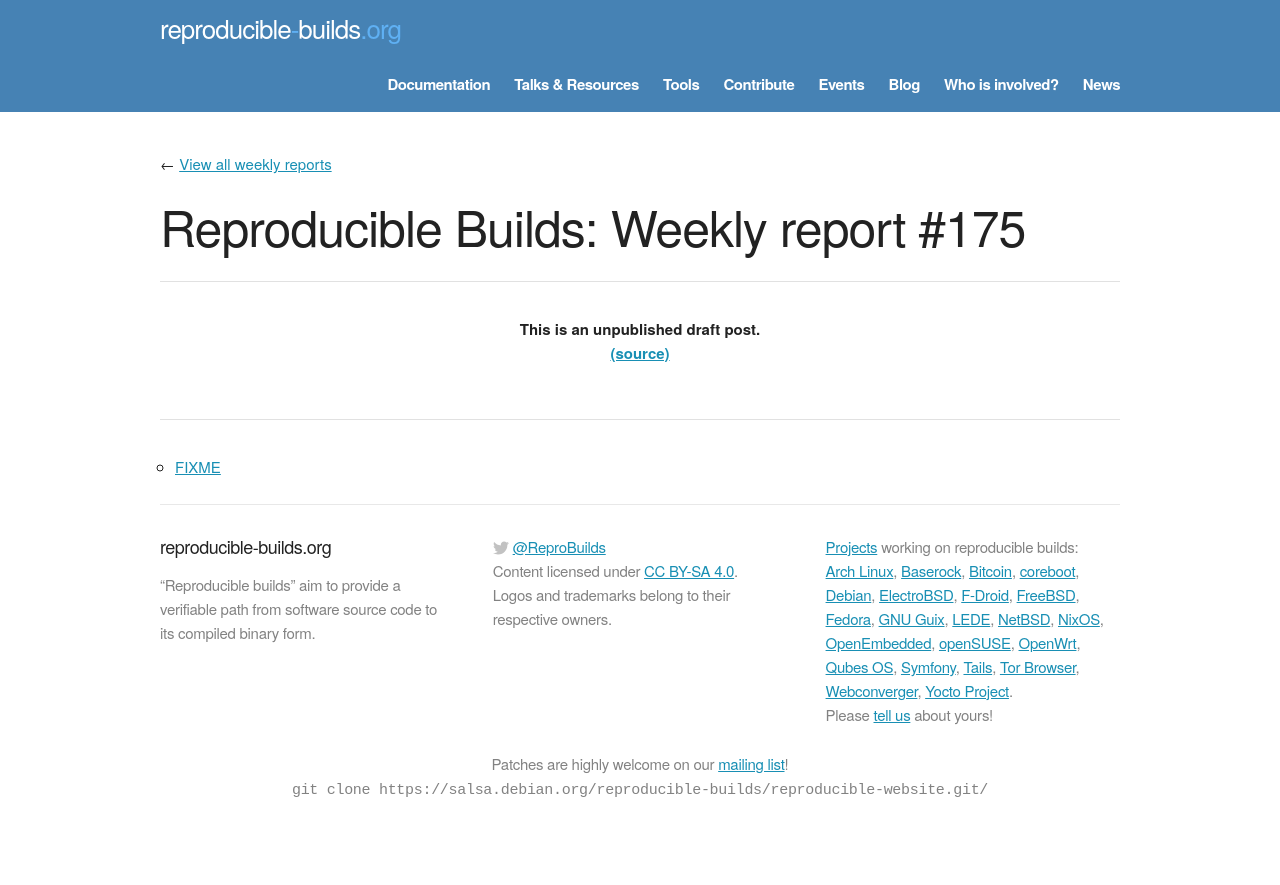
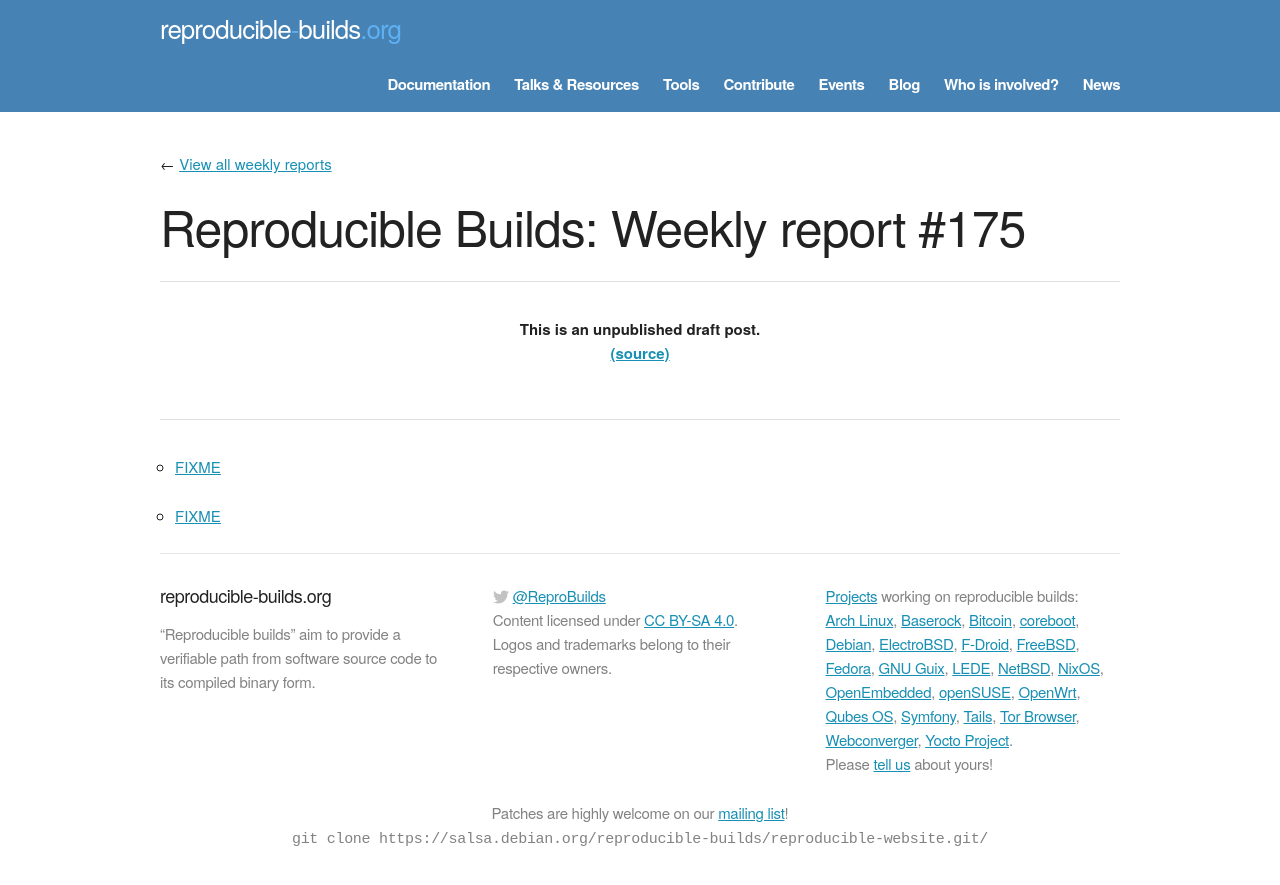
Before and after one commit to prototypefund/reproducible-website, a Jekyll site: the page built from _blog/posts/175.md, in a window 1280 px wide. Shown: the top 885 px of the page. Built offline with Jekyll 4.4.1, drawn with Linux system fonts in a browser that asks for light colours; some web fonts are replaced.

Commit message:
175 += https://github.com/kapouer/marked-man/pull/12#issuecomment-416023601

```diff
--- a/_blog/posts/175.md
+++ b/_blog/posts/175.md
@@ -4,3 +4,5 @@ week: 175
 ---
 
 * [FIXME](https://github.com/gruntjs/grunt/pull/1596)
+
+* [FIXME](https://github.com/kapouer/marked-man/pull/12#issuecomment-416023601)
```
